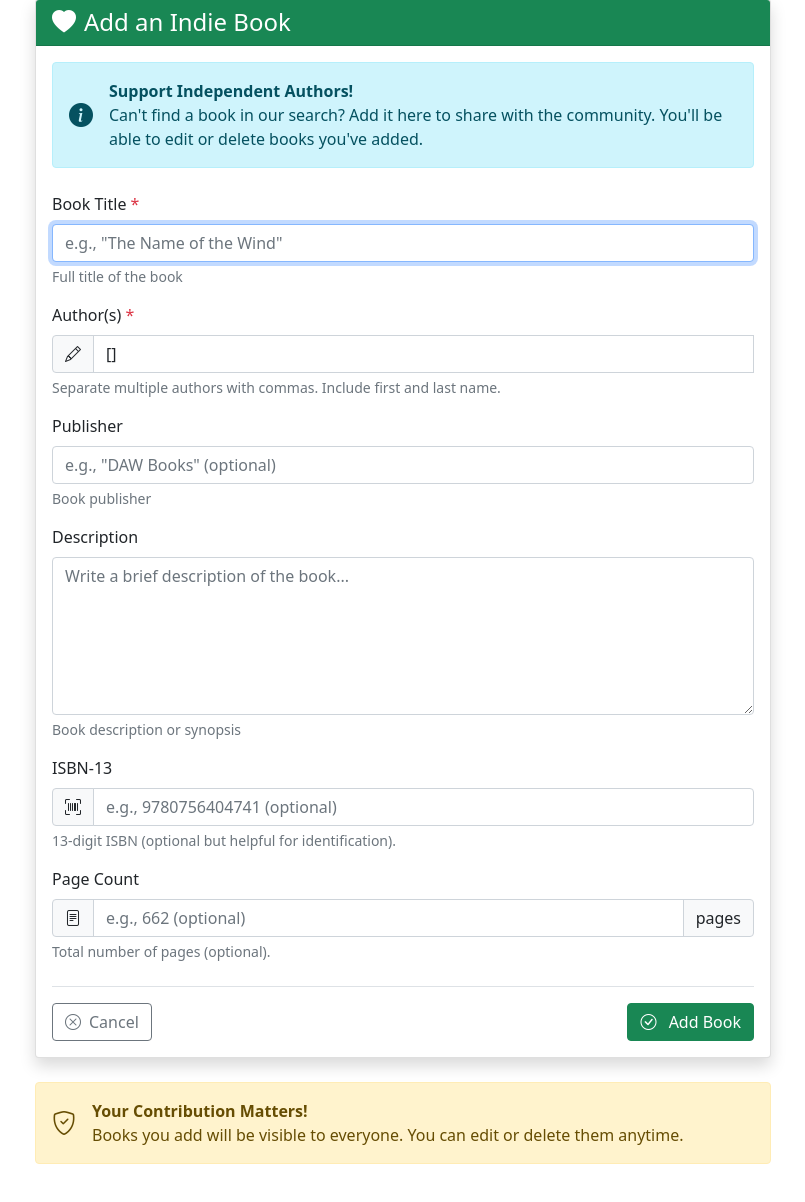
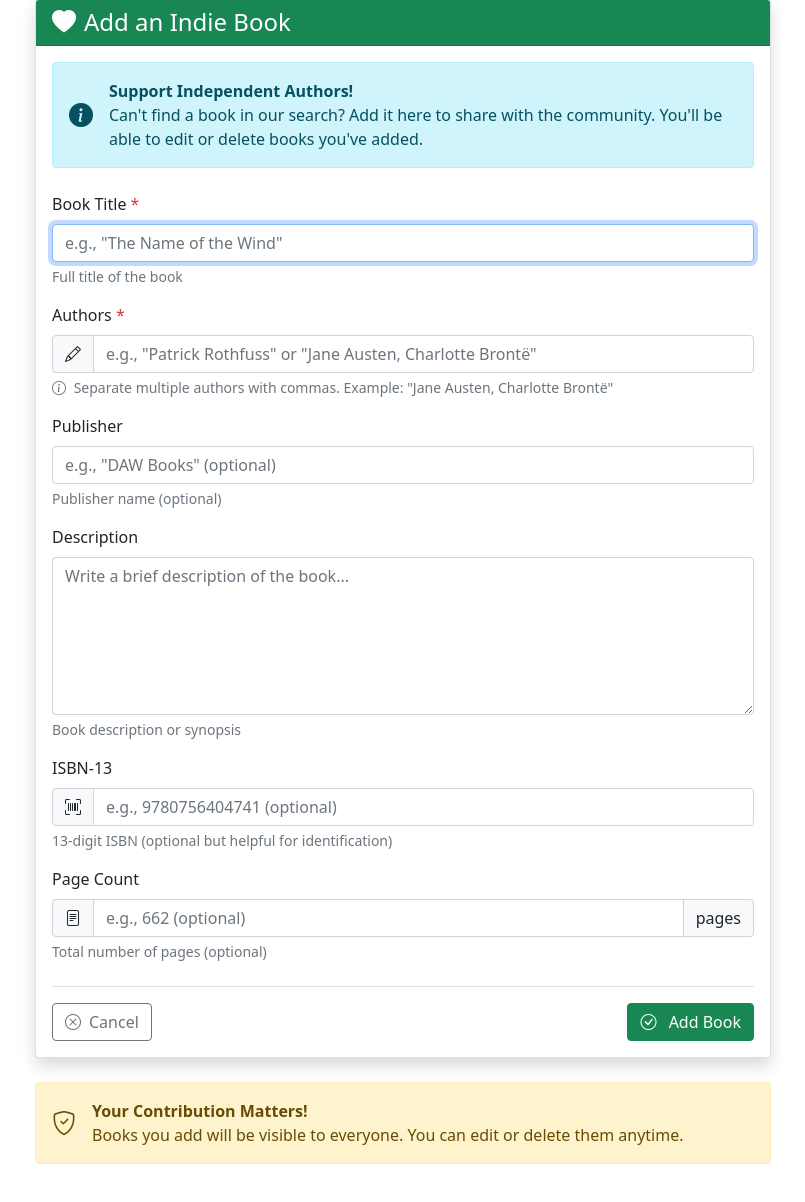
Before and after one commit to mdrose2/better-reads, a Django app: page /books/add/indie/ in a window 1280 px wide. Shown: the part 81-1283 px from the top of the page, without its empty margins (237-1042 px from the left). Run offline with Django 5.2, Linux system fonts and the light colour scheme; the visitor is signed in with stand-in values (Sample User, id 1).

Commit message:
Removed JSON from indie_book_form

```diff
--- a/books/forms.py
+++ b/books/forms.py
@@ -12,9 +12,19 @@ class IndieBookForm(forms.ModelForm):
     Form for users to add independent/indie books to the library.
 
     This form allows users to contribute books not found in the Google Books API.
-    Fields are intentionally limited to essential information to keep the
-    submission process simple and user-friendly.
+    The authors field accepts comma-separated text and is automatically
+    converted to JSON format for storage.
     """
+
+    # Override the authors field to accept plain text
+    authors = forms.CharField(
+        widget=forms.TextInput(attrs={
+            'class': 'form-control',
+            'placeholder': 'e.g., "Patrick Rothfuss" or "Jane Austen, Charlotte Brontë"',
+            'required': True,
+        }),
+        help_text="For multiple authors, separate names with commas"
+    )
 
     class Meta:
         model = Book
@@ -35,11 +45,6 @@ class IndieBookForm(forms.ModelForm):
                 'class': 'form-control',
                 'placeholder': 'e.g., "The Name of the Wind"',
                 'autofocus': True,
-            }),
-
-            'authors': forms.TextInput(attrs={
-                'class': 'form-control',
-                'placeholder': 'e.g., "Patrick Rothfuss" or "Jane Austen, Charlotte Brontë"',
             }),
 
             'publisher': forms.TextInput(attrs={
@@ -81,39 +86,49 @@ class IndieBookForm(forms.ModelForm):
         # HELP TEXT
         # =====================================================================
         help_texts = {
-            'authors': 'Separate multiple authors with commas. Include first and last name.',
-            'isbn_13': '13-digit ISBN (optional but helpful for identification).',
-            'page_count': 'Total number of pages (optional).',
+            'publisher': 'Publisher name (optional)',
+            'isbn_13': '13-digit ISBN (optional but helpful for identification)',
+            'page_count': 'Total number of pages (optional)',
         }
 
     # =========================================================================
-    # CUSTOM VALIDATION
+    # CUSTOM VALIDATION AND DATA CONVERSION
     # =========================================================================
+
+    def clean_authors(self):
+        """
+        Convert comma-separated author string to JSON-compatible list.
+
+        This method:
+        1. Takes the plain text input from the form
+        2. Splits by commas
+        3. Strips whitespace from each author name
+        4. Returns a list (which will be stored as JSON)
+        """
+        authors_str = self.cleaned_data.get('authors', '')
+
+        if not authors_str or not authors_str.strip():
+            raise forms.ValidationError("At least one author is required.")
+
+        # Split by commas and clean each author name
+        author_list = [a.strip() for a in authors_str.split(',') if a.strip()]
+
+        if not author_list:
+            raise forms.ValidationError("Please enter at least one valid author name.")
+
+        # Log the conversion for debugging (optional)
+        import logging
+        logger = logging.getLogger(__name__)
+        logger.debug(f"Converted authors '{authors_str}' to list: {author_list}")
+
+        return author_list  # Django will automatically serialize this to JSON
 
     def clean_title(self):
         """Validate that the title is not just whitespace."""
         title = self.cleaned_data.get('title')
-        if title and not title.strip():
+        if not title or not title.strip():
             raise forms.ValidationError("Book title cannot be empty.")
         return title.strip()
-
-    def clean_authors(self):
-        """
-        Validate and clean author names.
-        Ensures at least one author is provided and formats properly.
-        """
-        authors = self.cleaned_data.get('authors')
-        if not authors or not authors.strip():
-            raise forms.ValidationError("At least one author is required.")
-
-        # Split by commas and clean each author name
-        author_list = [a.strip() for a in authors.split(',') if a.strip()]
-
-        if not author_list:
-            raise forms.ValidationError("Please enter at least one valid author name.")
-
-        # Rejoin with proper formatting
-        return ', '.join(author_list)
 
     def clean_isbn_13(self):
         """
--- a/books/static/books/js/indie_book_form.js
+++ b/books/static/books/js/indie_book_form.js
@@ -73,7 +73,7 @@
         }
 
         // =====================================================================
-        // AUTHORS VALIDATION
+        // AUTHORS VALIDATION - UPDATED FOR COMMA-SEPARATED INPUT
         // =====================================================================
 
         if (authors) {
@@ -82,10 +82,30 @@
 
                 if (value.length === 0) {
                     showError(this, 'At least one author is required');
-                } else if (value.length < 2) {
-                    showError(this, 'Author name must be at least 2 characters');
                 } else {
-                    clearError(this);
+                    // Split by commas and check each part
+                    const authorList = value.split(',').map(a => a.trim()).filter(a => a.length > 0);
+
+                    if (authorList.length === 0) {
+                        showError(this, 'Please enter at least one valid author name');
+                    } else {
+                        // Check each author name is reasonable
+                        const hasValidAuthor = authorList.some(author => author.length >= 2);
+                        if (!hasValidAuthor) {
+                            showError(this, 'Each author name must be at least 2 characters');
+                        } else {
+                            clearError(this);
+
+                            // Optional: Show preview of how authors will be stored
+                            let preview = this.parentElement.querySelector('.author-preview');
+                            if (!preview) {
+                                preview = document.createElement('small');
+                                preview.className = 'author-preview text-success d-block mt-1';
+                                this.parentElement.appendChild(preview);
+                            }
+                            preview.innerHTML = `<i class="bi bi-check-circle me-1"></i>Will be saved as: ${authorList.join(', ')}`;
+                        }
+                    }
                 }
             });
         }
@@ -137,12 +157,18 @@
                 }
             }
 
-            // Validate authors
+            // Validate authors (comma-separated format)
             if (authors) {
                 const authorsValue = authors.value.trim();
-                if (authorsValue.length < 2) {
-                    showError(authors, 'At least one valid author is required');
+                if (authorsValue.length === 0) {
+                    showError(authors, 'At least one author is required');
                     isValid = false;
+                } else {
+                    const authorList = authorsValue.split(',').map(a => a.trim()).filter(a => a.length > 0);
+                    if (authorList.length === 0) {
+                        showError(authors, 'Please enter at least one valid author name');
+                        isValid = false;
+                    }
                 }
             }
 
--- a/books/templates/books/indie_book_form.html
+++ b/books/templates/books/indie_book_form.html
@@ -59,13 +59,17 @@
                                     {% endif %}
                                 </label>
 
-                                <!-- Field Input with Icons -->
+                                <!-- Field Input with appropriate styling -->
                                 {% if field.name == 'authors' %}
                                     <div class="input-group">
                                         <span class="input-group-text bg-light">
                                             <i class="bi bi-pencil"></i>
                                         </span>
                                         {{ field }}
+                                    </div>
+                                    <div class="form-text text-muted">
+                                        <i class="bi bi-info-circle me-1"></i>
+                                        Separate multiple authors with commas. Example: "Jane Austen, Charlotte Brontë"
                                     </div>
 
                                 {% elif field.name == 'isbn_13' %}
@@ -89,8 +93,8 @@
                                     {{ field }}
                                 {% endif %}
 
-                                <!-- Help Text -->
-                                {% if field.help_text %}
+                                <!-- Help Text (non-field-specific) -->
+                                {% if field.help_text and field.name != 'authors' %}
                                     <div class="form-text text-muted">{{ field.help_text }}</div>
                                 {% endif %}
 
--- a/books/views.py
+++ b/books/views.py
@@ -522,13 +522,6 @@ class IndieBookCreateView(LoginRequiredMixin, CreateView):
         form.instance.added_by = self.request.user
         form.instance.is_indie = True
 
-        # Parse comma-separated authors into JSON list
-        authors_str = form.cleaned_data.get('authors', '')
-        if authors_str:
-            form.instance.authors = [
-                a.strip() for a in authors_str.split(',') if a.strip()
-            ]
-
         messages.success(
             self.request,
             f'✨ "{form.instance.title}" has been added to the library! '
@@ -567,14 +560,7 @@ class IndieBookUpdateView(LoginRequiredMixin, UserPassesTestMixin, UpdateView):
         return Book.objects.filter(is_indie=True)
 
     def form_valid(self, form):
-        """Parse authors and add success message."""
-        # Parse comma-separated authors into JSON list
-        authors_str = form.cleaned_data.get('authors', '')
-        if authors_str:
-            form.instance.authors = [
-                a.strip() for a in authors_str.split(',') if a.strip()
-            ]
-
+        """Add success message after successful update."""
         messages.success(self.request, 'Book updated successfully!')
         return super().form_valid(form)
 
```
